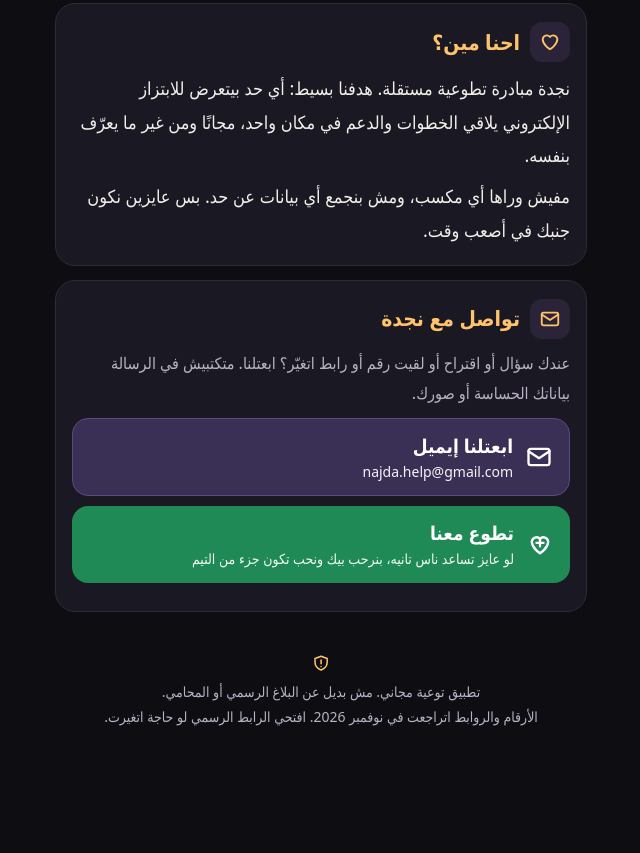
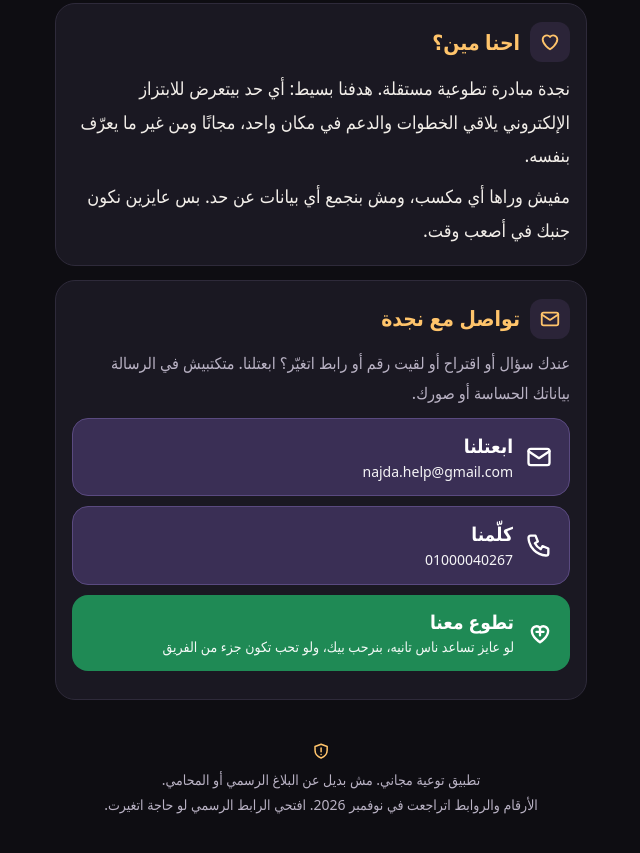
Before and after one commit to najdahelp/najdahelp.github.io, a plain HTML site: page index.html in a window 1280 px wide. Shown: the part 4030-4883 px from the top of the page, without its empty margins (319-959 px from the left). Before the commit the page ends 4795 px from the top, so only its background shows below. Drawn offline with Linux system fonts and the light colour scheme.

Commit message:
Contact box and volunteer copy

```diff
--- a/index.html
+++ b/index.html
@@ -192,8 +192,9 @@ footer{text-align:center;font-size:14px;color:var(--mut);padding:8px 20px 36px;l
 <section class="card" aria-labelledby="h8">
 <h2 id="h8"><span class="ic"><svg class="i"><use href="#mail"/></svg></span>تواصل مع نجدة</h2>
 <p class="lead">عندك سؤال أو اقتراح أو لقيت رقم أو رابط اتغيّر؟ ابعتلنا. متكتبيش في الرسالة بياناتك الحساسة أو صورك.</p>
-<a class="btn b-pur" href="mailto:najda.help@gmail.com"><svg class="i"><use href="#mail"/></svg><span>ابعتلنا إيميل<small dir="ltr" style="text-align:right">najda.help@gmail.com</small></span></a>
-<a class="btn b-grn" href="https://docs.google.com/forms/d/e/1FAIpQLScGrHwMipIR1Qq-1VBurPhnSy1zSCwuH5y0F8apCbwD89VvNg/viewform" target="_blank" rel="noopener noreferrer"><svg class="i"><use href="#hand"/></svg><span>تطوع معنا<small>لو عايز تساعد ناس تانيه، بنرحب بيك ونحب تكون جزء من التيم</small></span></a>
+<a class="btn b-pur" href="mailto:najda.help@gmail.com"><svg class="i"><use href="#mail"/></svg><span>ابعتلنا<small dir="ltr" style="text-align:right">najda.help@gmail.com</small></span></a>
+<a class="btn b-pur" href="tel:01000040267"><svg class="i"><use href="#phone"/></svg><span>كلّمنا<small dir="ltr" style="text-align:right">01000040267</small></span></a>
+<a class="btn b-grn" href="https://docs.google.com/forms/d/e/1FAIpQLScGrHwMipIR1Qq-1VBurPhnSy1zSCwuH5y0F8apCbwD89VvNg/viewform" target="_blank" rel="noopener noreferrer"><svg class="i"><use href="#hand"/></svg><span>تطوع معنا<small>لو عايز تساعد ناس تانيه، بنرحب بيك، ولو تحب تكون جزء من الفريق</small></span></a>
 </section>
 
 </main>
```
